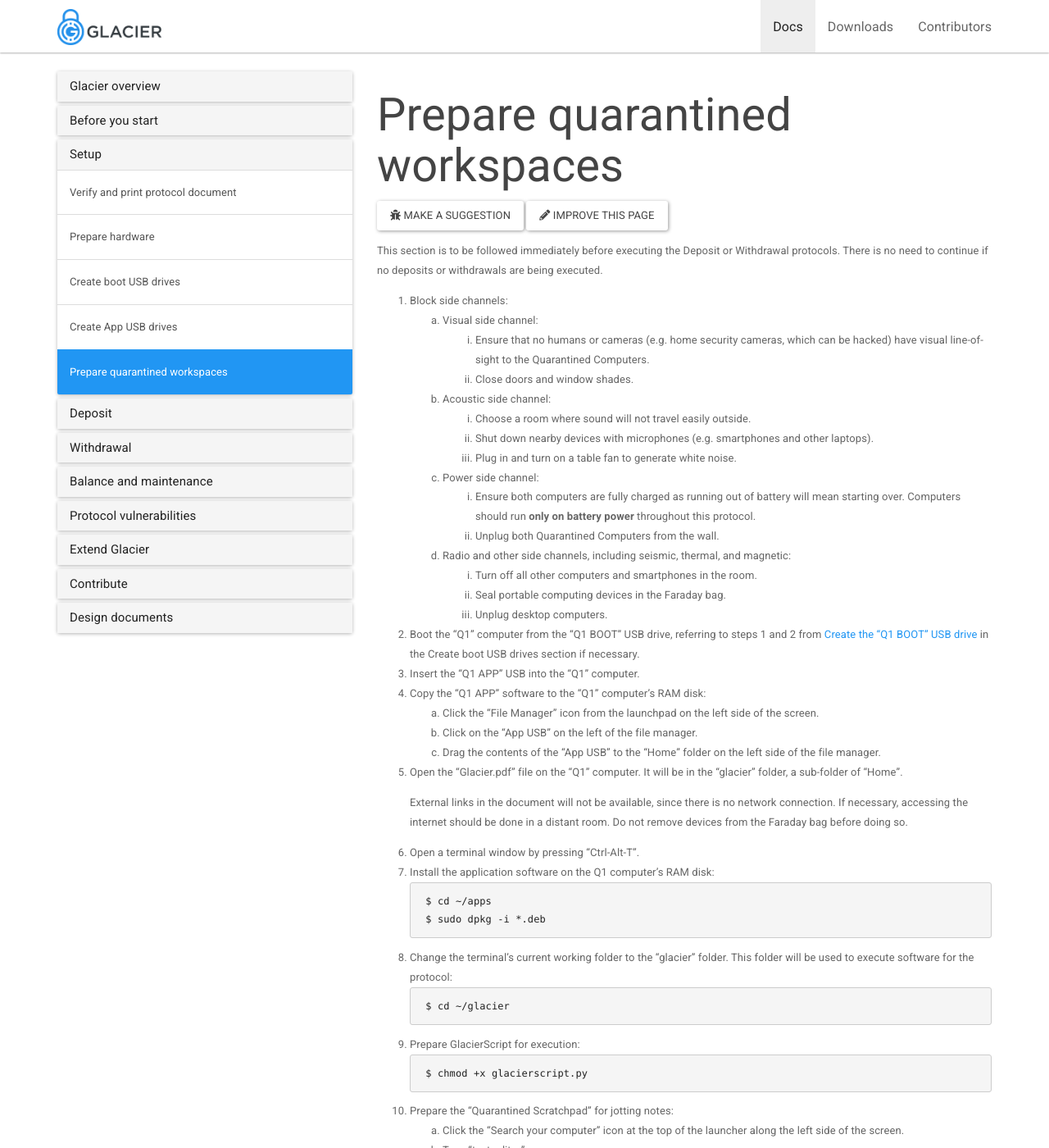
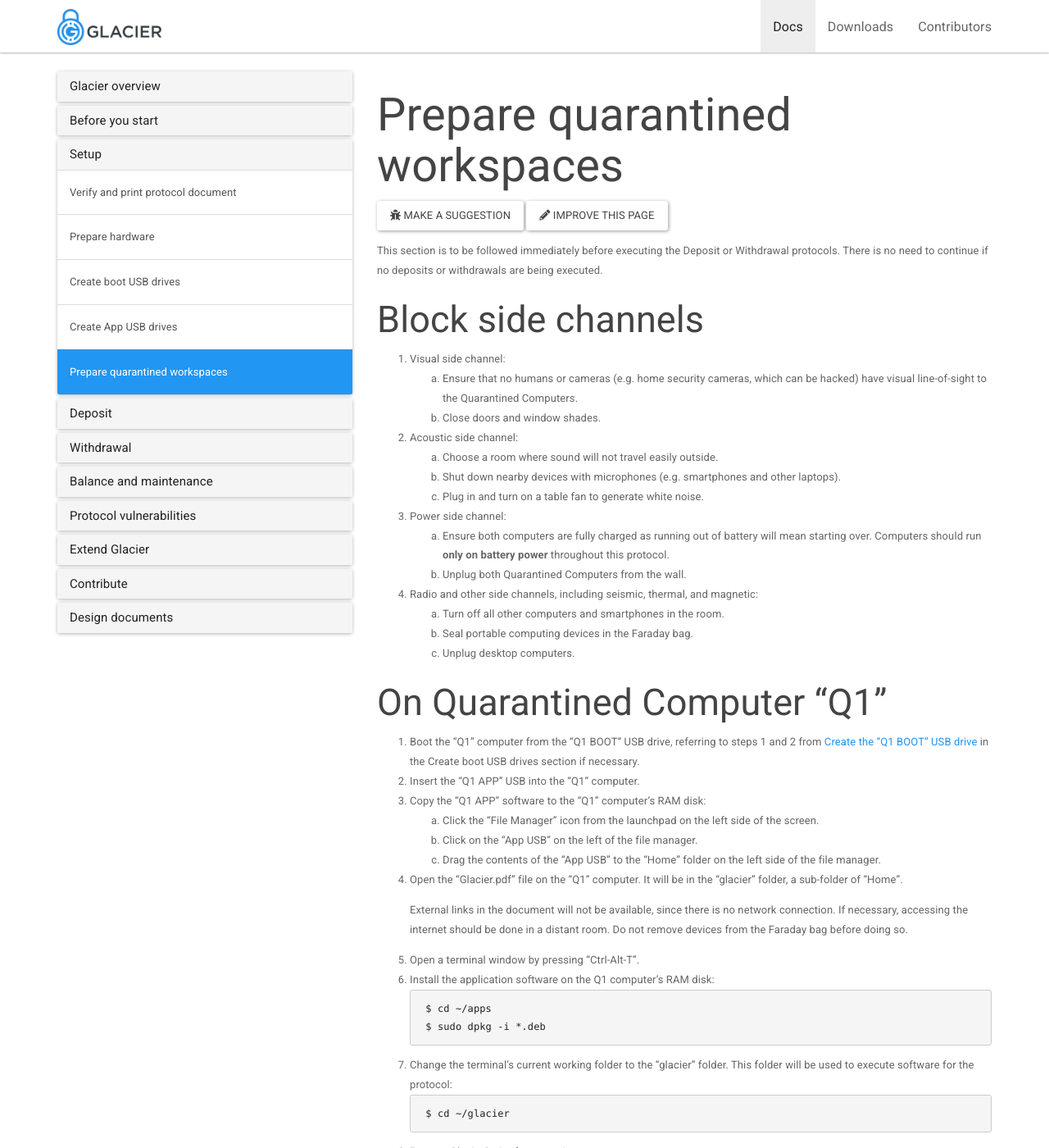
Before and after one commit to GlacierProtocol/glacierprotocol.github.io, a Jekyll site: the page built from _docs/setup/quarantined-workspace.md, in a window 1280 px wide and 1400 px high. Shown: the whole window at 82% size. Built offline with Jekyll 4.4.1, drawn with Linux system fonts in a browser that asks for light colours; nearby versions of some CDN libraries; some of the changed text lies outside the part shown.

Commit message:
Restructure, headings added for readability

````diff
--- a/_docs/setup/quarantined-workspace.md
+++ b/_docs/setup/quarantined-workspace.md
@@ -8,61 +8,68 @@ This section is to be followed immediately before executing the Deposit or
 Withdrawal protocols. There is no need to continue if no deposits or withdrawals
 are being executed.
 
-1. Block side channels:
-    1. Visual side channel:
-        1. Ensure that no humans or cameras (e.g. home security cameras, which
-        can be hacked) have visual line-of-sight to the Quarantined Computers.
-        2. Close doors and window shades.
-    2. Acoustic side channel:
-        1. Choose a room where sound will not travel easily outside.
-        2. Shut down nearby devices with microphones (e.g. smartphones and
-        other laptops).
-        3. Plug in and turn on a table fan to generate white noise.
-    3. Power side channel:
-        1. Ensure both computers are fully charged as running out of battery
-        will mean starting over. Computers should run **only on battery power**
-        throughout this protocol.
-        2. Unplug both Quarantined Computers from the wall.
-    4. Radio and other side channels, including seismic, thermal, and magnetic:
-        1. Turn off all other computers and smartphones in the room.
-        2. Seal portable computing devices in the Faraday bag.
-        3. Unplug desktop computers.
-2. Boot the “Q1” computer from the “Q1 BOOT” USB drive, referring to steps 1 and 2
+## Block side channels
+
+1. Visual side channel:
+    1. Ensure that no humans or cameras (e.g. home security cameras, which
+    can be hacked) have visual line-of-sight to the Quarantined Computers.
+    2. Close doors and window shades.
+2. Acoustic side channel:
+    1. Choose a room where sound will not travel easily outside.
+    2. Shut down nearby devices with microphones (e.g. smartphones and
+    other laptops).
+    3. Plug in and turn on a table fan to generate white noise.
+3. Power side channel:
+    1. Ensure both computers are fully charged as running out of battery
+    will mean starting over. Computers should run **only on battery power**
+    throughout this protocol.
+    2. Unplug both Quarantined Computers from the wall.
+4. Radio and other side channels, including seismic, thermal, and magnetic:
+    1. Turn off all other computers and smartphones in the room.
+    2. Seal portable computing devices in the Faraday bag.
+    3. Unplug desktop computers.
+
+## On Quarantined Computer “Q1”
+
+1. Boot the “Q1” computer from the “Q1 BOOT” USB drive, referring to steps 1 and 2
 from [Create the “Q1 BOOT” USB drive](/docs/setup/create-boot-usb/#create-the-q1-boot-usb-drive)
 in the Create boot USB drives section if necessary.
-3. Insert the "Q1 APP" USB into the "Q1" computer.
-4. Copy the "Q1 APP" software to the "Q1" computer's RAM disk:
+2. Insert the "Q1 APP" USB into the "Q1" computer.
+3. Copy the "Q1 APP" software to the "Q1" computer's RAM disk:
     1. Click the "File Manager" icon from the launchpad on the left side of the
     screen.
     2. Click on the "App USB" on the left of the file manager.
     3. Drag the contents of the "App USB" to the "Home" folder on the left side of
     the file manager.
-5. Open the "Glacier.pdf" file on the "Q1" computer. It will be in the "glacier"
+4. Open the "Glacier.pdf" file on the "Q1" computer. It will be in the "glacier"
 folder, a sub-folder of "Home".
 
     External links in the document will not be available, since there is no
     network connection. If necessary, accessing the internet should be done in
     a distant room. Do not remove devices from the Faraday bag before doing so.
 
-6. Open a terminal window by pressing "Ctrl-Alt-T".
-7. Install the application software on the Q1 computer's RAM disk:
+5. Open a terminal window by pressing "Ctrl-Alt-T".
+6. Install the application software on the Q1 computer's RAM disk:
     ```
     $ cd ~/apps
     $ sudo dpkg -i *.deb
     ```
-8. Change the terminal’s current working folder to the "glacier" folder. This folder
+7. Change the terminal’s current working folder to the "glacier" folder. This folder
 will be used to execute software for the protocol:
     ```
     $ cd ~/glacier
     ```
-9. Prepare GlacierScript for execution:
+8. Prepare GlacierScript for execution:
     ```
     $ chmod +x glacierscript.py
     ```
-10. Prepare the "Quarantined Scratchpad" for jotting notes:
+9. Prepare the "Quarantined Scratchpad" for jotting notes:
     1. Click the "Search your computer" icon at the top of the launcher along
     the left side of the screen.
     2. Type "text editor".
     3. Click the "Text Editor" icon to bring up a blank text editor window.
-11. Repeat the above steps, replacing each occurance of "Q1" with "Q2", to prepare
+
+## On Quarantined Computer “Q2”
+
+Repeat the above steps, replacing each occurance of "Q1" with "Q2", to prepare
 a quarantined workspace on the "Q2" computer.
````
